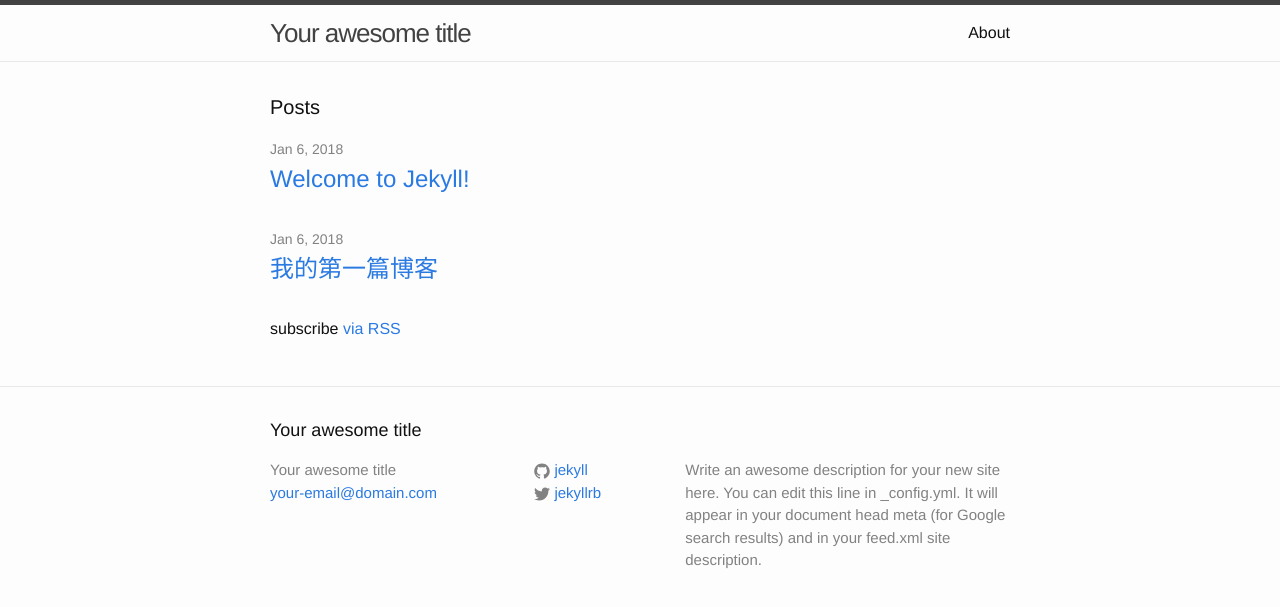
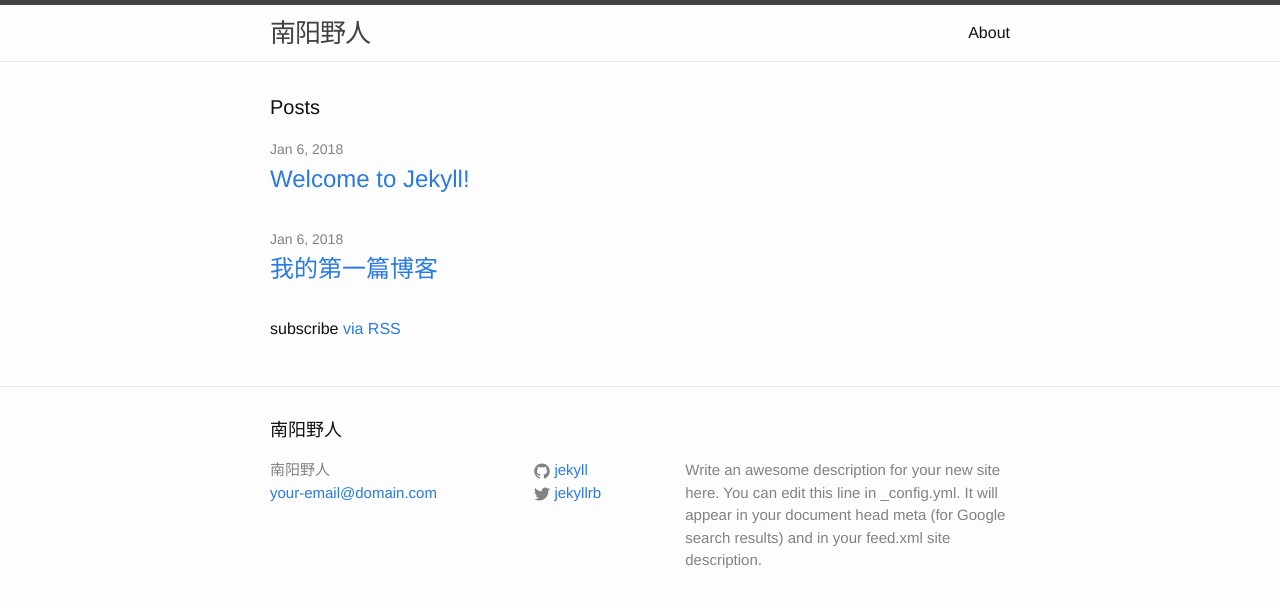
Before and after one commit to wangmingliang1990/wangmingliang1990.github.io, a Jekyll site: the page built from index.html, in a window 1280 px wide. Shown: the top 607 px of the page. Built offline with Jekyll 4.4.1, drawn with Linux system fonts in a browser that asks for light colours.

Commit message:
Update _config.yml

```diff
--- a/_config.yml
+++ b/_config.yml
@@ -6,7 +6,7 @@
 # 'jekyll serve'. If you change this file, please restart the server process.
 
 # Site settings
-title: Your awesome title
+title: 南阳野人
 email: your-email@domain.com
 description: > # this means to ignore newlines until "baseurl:"
   Write an awesome description for your new site here. You can edit this
```
